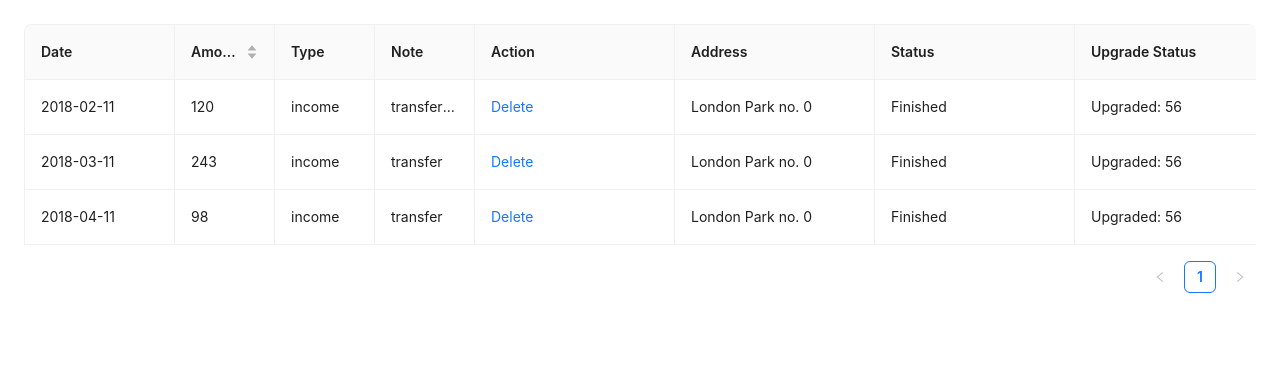
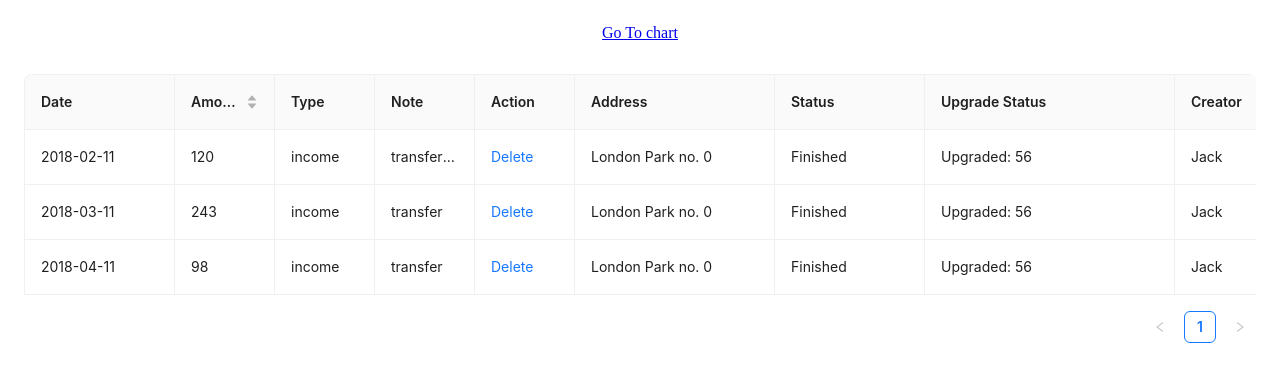
Before and after one commit to JHni2/antd-task, a React (Create React App) app: page /table in a window 1280 px wide. Shown: the top 382 px of the page. Built offline with nearby package versions, Linux system fonts and the light colour scheme.

Commit message:
[fix] 늘린 후에 줄일 때 동작 수정

```diff
--- a/src/App.js
+++ b/src/App.js
@@ -2,6 +2,7 @@ import React from 'react'
 import { Route, Routes } from 'react-router-dom'
 import HomeComponent from './components/Home'
 import TableComponent from './components/Table'
+import ChartComponent from './components/Chart'
 import './index.css'
 
 const App = () => {
@@ -10,6 +11,7 @@ const App = () => {
       <Routes>
         <Route path="/" element={<HomeComponent />}></Route>
         <Route path="/table" element={<TableComponent />}></Route>
+        <Route path="/chart" element={<ChartComponent />}></Route>
       </Routes>
     </div>
   )
--- /dev/null
+++ b/src/components/Chart.js
@@ -0,0 +1,14 @@
+import GoToComponent from './GoTo'
+
+const ChartComponent = () => {
+  return (
+    <>
+      <GoToComponent component="table" />
+      <div>
+        <p>hi</p>
+      </div>
+    </>
+  )
+}
+
+export default ChartComponent
--- /dev/null
+++ b/src/components/GoTo.js
@@ -0,0 +1,15 @@
+import { Link } from 'react-router-dom'
+
+const GoToComponent = (props) => {
+  const { component } = props
+
+  return (
+    <div className="nav">
+      <Link to={'/' + component}>
+        <p>Go To {component}</p>
+      </Link>
+    </div>
+  )
+}
+
+export default GoToComponent
--- a/src/components/Table.js
+++ b/src/components/Table.js
@@ -1,8 +1,9 @@
 import React, { useState, useEffect, useRef } from 'react'
+import { Table } from 'antd'
 import { Tooltip } from 'antd'
 import { Resizable } from 'react-resizable'
-import { Table } from 'antd'
 import { useDrag } from '../contexts/DragContext'
+import GoToComponent from './GoTo.js'
 
 const ResizableTitle = (props) => {
   const { onResize, width, ...restProps } = props
@@ -107,7 +108,7 @@ const TableComponent = () => {
     {
       title: 'Action',
       key: 'action',
-      width: 200,
+      width: 100,
       ellipsis: {
         showTitle: false,
       },
@@ -133,7 +134,7 @@ const TableComponent = () => {
     {
       title: 'Status',
       dataIndex: 'status',
-      width: 200,
+      width: 150,
       ellipsis: {
         showTitle: false,
       },
@@ -231,6 +232,17 @@ const TableComponent = () => {
 
   const { isDrag } = useDrag(false)
   const [dragDir, setDragDir] = useState('')
+  const [initialColWidth, setInitialColWidth] = useState([])
+
+  // 초기 칼럼 width
+  useEffect(() => {
+    const newInitialColWidth = columns.map((column) => ({
+      title: column.dataIndex,
+      width: column.width,
+    }))
+
+    setInitialColWidth(newInitialColWidth)
+  }, [])
 
   const prevX = useRef(0)
 
@@ -243,7 +255,7 @@ const TableComponent = () => {
       setDragDir(xDir)
     }
 
-    const throttledGetMouseDirection = throttle(getMouseDirection, 0)
+    const throttledGetMouseDirection = throttle(getMouseDirection, 50)
 
     if (isDrag) {
       window.addEventListener('mousemove', throttledGetMouseDirection)
@@ -257,6 +269,7 @@ const TableComponent = () => {
   }, [isDrag])
 
   const tableRef = useRef()
+  const tableContent = document.getElementsByClassName('ant-table-content')
 
   const handleResize =
     (index) =>
@@ -274,12 +287,20 @@ const TableComponent = () => {
 
         // 칼럼을 왼쪽으로 드래그 했을 떄
         if (dragDir === 'left') {
+          // 늘린 후에 줄일 때
+          if (tableContent[0]?.clientWidth < tableContent[0]?.scrollWidth) {
+            newColumns[index + 1] = {
+              ...newColumns[index + 1],
+              width: newColumns[index + 1].width,
+            }
+            return newColumns
+          }
+
+          // 그냥 줄일 때
           newColumns[index + 1] = {
             ...newColumns[index + 1],
             width: newColumns[index + 1].width + wDiff,
           }
-
-          return newColumns
         }
 
         return newColumns
@@ -295,6 +316,8 @@ const TableComponent = () => {
   }))
 
   return (
+    <>
+      <GoToComponent component="chart" />
       <Table
         className="ant-table"
         ref={tableRef}
@@ -308,6 +331,7 @@ const TableComponent = () => {
         dataSource={data}
         ellipsis={true}
       />
+    </>
   )
 }
 
--- a/src/index.css
+++ b/src/index.css
@@ -32,10 +32,11 @@
 }
 
 .ant-table-wrapper {
-  width: 1400px !important;
+  width: 1383px !important;
   margin: auto;
 }
 
-.ant-tooltip {
-  box-sizing: content-box;
+.nav {
+  display: flex;
+  justify-content: center;
 }
```
Lines whose indentation alone changed are shown as unchanged.
